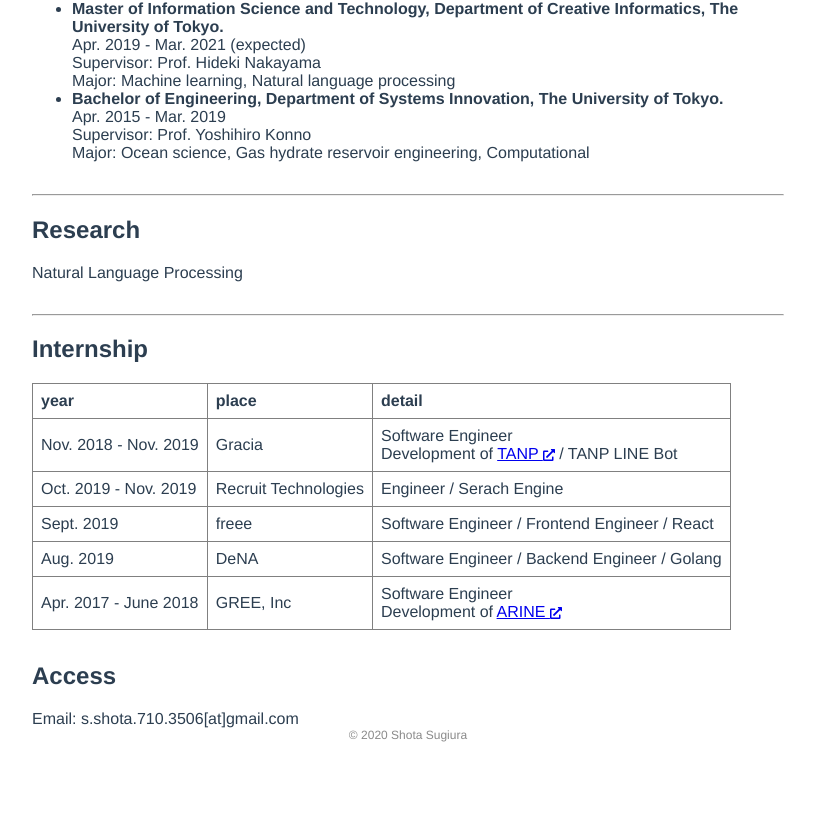
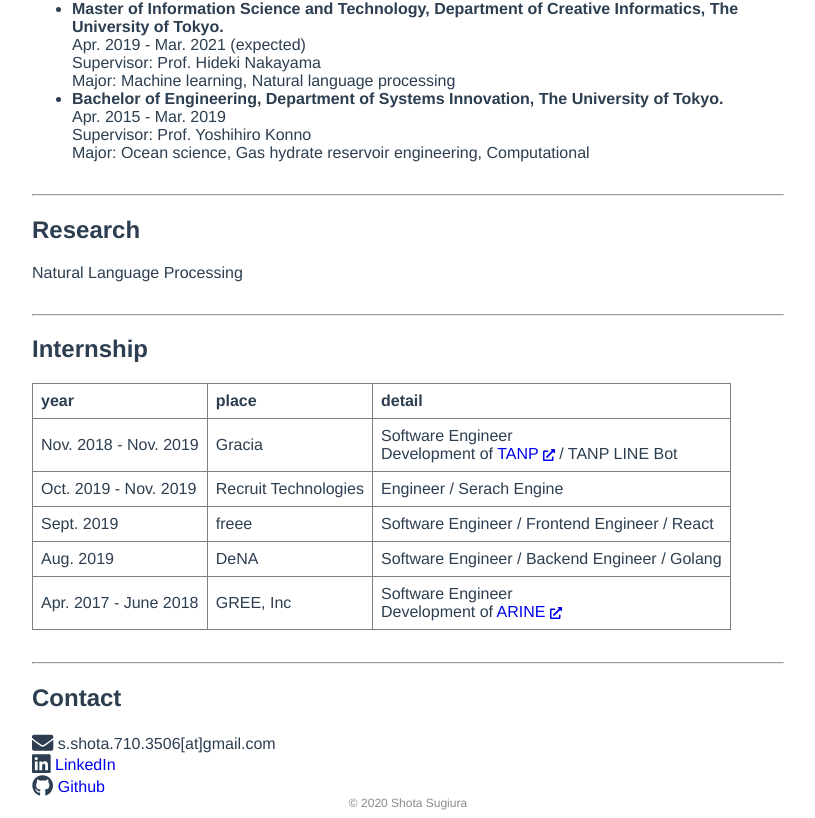
Before and after one commit to shota3506/biography, a Vue app: page / in a window 1280 px wide. Shown: the part 369-1187 px from the top of the page, without its empty margins (232-1047 px from the left). Before the commit the page ends 1119 px from the top, so only its background shows below. Built offline with nearby package versions, Linux system fonts and the light colour scheme.

Commit message:
Add contact

```diff
--- a/package.json
+++ b/package.json
@@ -9,6 +9,7 @@
   },
   "dependencies": {
     "@fortawesome/fontawesome-svg-core": "^1.2.28",
+    "@fortawesome/free-brands-svg-icons": "^5.13.0",
     "@fortawesome/free-solid-svg-icons": "^5.13.0",
     "@fortawesome/vue-fontawesome": "^0.1.9",
     "core-js": "^3.3.2",
--- a/src/App.vue
+++ b/src/App.vue
@@ -21,6 +21,10 @@
   text-align: center;
   color: #2c3e50;
   margin-top: 60px;
+
+}
+a {
+  text-decoration: none;
 }
 .copyright {
   color: #8a8a8a;
--- a/src/main.js
+++ b/src/main.js
@@ -4,9 +4,10 @@
 
 import { library } from '@fortawesome/fontawesome-svg-core'
 import { fas } from '@fortawesome/free-solid-svg-icons'
+import { fab } from '@fortawesome/free-brands-svg-icons'
 import { FontAwesomeIcon } from '@fortawesome/vue-fontawesome'
 
-library.add(fas)
+library.add(fas, fab)
 
 Vue.component('font-awesome-icon', FontAwesomeIcon)
 
--- a/src/pages/Top.vue
+++ b/src/pages/Top.vue
@@ -8,7 +8,7 @@
     <div class="introduction section">
       <h2>Introduction</h2>
       Graduate School of Information Science and Technology at The University of Tokyo, Master 2nd. <br>
-      Machine Perception Group <a href="http://www.nlab.ci.i.u-tokyo.ac.jp/" target="_blank">Nakayama Lab. <font-awesome-icon icon="external-link-alt" size="xs" /></a> <br>
+      Machine Perception Group <a href="http://www.nlab.ci.i.u-tokyo.ac.jp/" target="_blank">Nakayama Lab. <font-awesome-icon :icon="'external-link-alt'" size="xs" /></a> <br>
       Natural Language Processing Research <br>
       <br>
       Web Application Engineer (Backend / Frontend)
@@ -58,7 +58,7 @@
           <td>Gracia</td>
           <td>
             Software Engineer <br>
-            Development of <a href="https://tanp.jp/" target="_blank">TANP <font-awesome-icon icon="external-link-alt" size="xs" /></a> / TANP LINE Bot
+            Development of <a href="https://tanp.jp/" target="_blank">TANP <font-awesome-icon :icon="'external-link-alt'" size="xs" /></a> / TANP LINE Bot
           </td>
         </tr>
         <tr>
@@ -81,16 +81,20 @@
           <td>GREE, Inc</td>
           <td>
             Software Engineer <br>
-            Development of <a href="https://arine.jp/" target="_blank">ARINE <font-awesome-icon icon="external-link-alt" size="xs" /></a>
+            Development of <a href="https://arine.jp/" target="_blank">ARINE <font-awesome-icon :icon="'external-link-alt'" size="xs" /></a>
           </td>
         </tr>
       </table>
     </div>
 
-    <div class="research access">
-      <h2>Access</h2>
+    <hr>
+
+    <div class="research contact">
+      <h2>Contact</h2>
       <div>
-        Email: s.shota.710.3506[at]gmail.com
+        <font-awesome-icon :icon="'envelope'" size="lg" /> s.shota.710.3506[at]gmail.com <br>
+        <font-awesome-icon :icon="['fab', 'linkedin']" size="lg" /> <a href="https://www.linkedin.com/in/shota-sugiura-141055199" target="_blank" >LinkedIn</a> <br>
+        <font-awesome-icon :icon="['fab', 'github']" size="lg" /> <a href="https://github.com/shota3506" target="_blank" >Github</a>
       </div>
     </div>
   </div>
```
Also changed, not shown: 1 other file (tests, documents, lock files or other folders).
